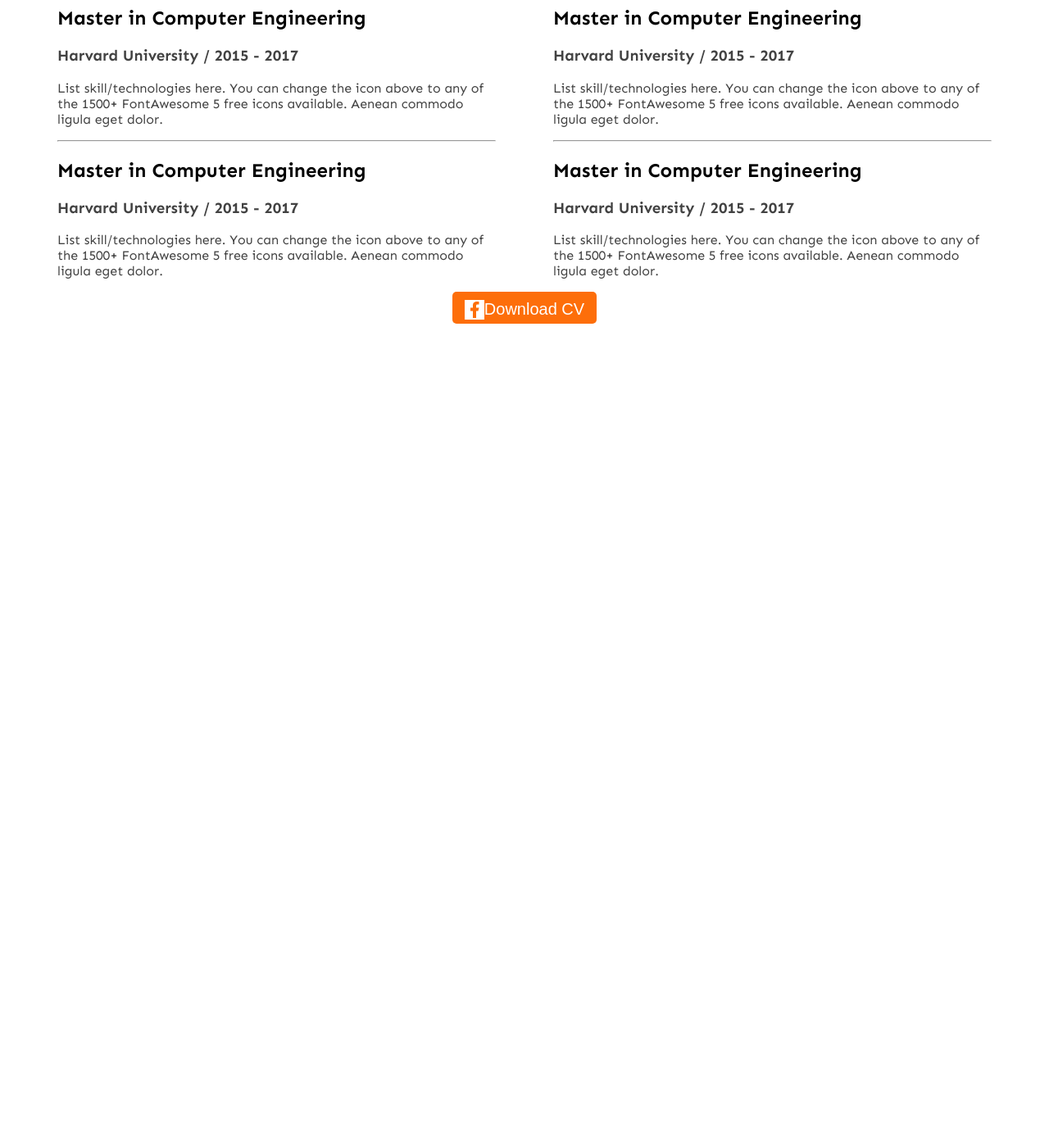
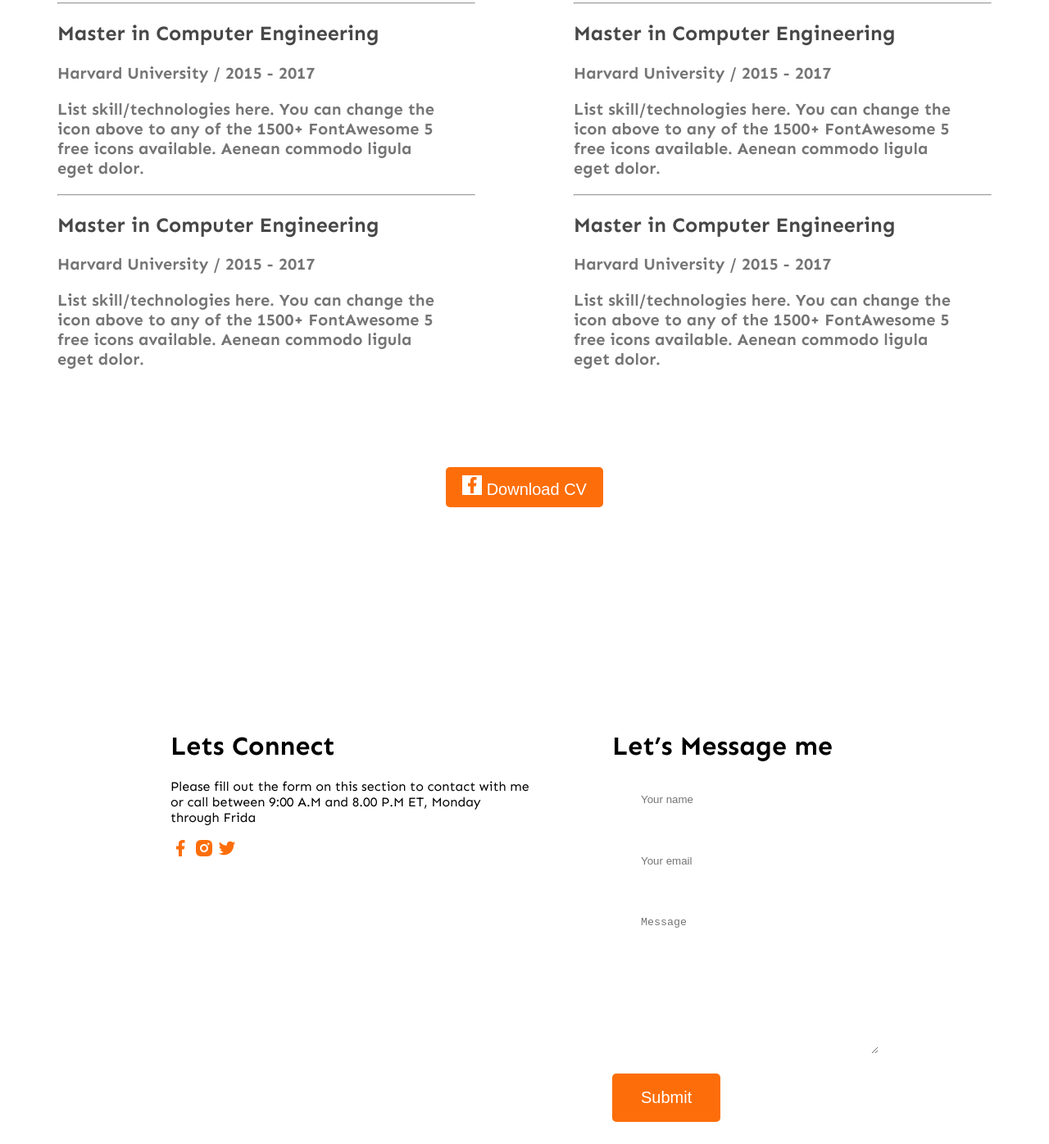
Before and after one commit to freelancersayed/web-developer-portfolio, a plain HTML site: page index.html in a window 1280 px wide. Shown: the part 2476-3872 px from the top of the page at 82% size. Before the commit the page ends 2879 px from the top, so only its background shows below. Drawn offline with Linux system fonts and the light colour scheme.

Commit message:
added the footer section

```diff
--- a/index.html
+++ b/index.html
@@ -161,7 +161,7 @@
 
 
                <div class="button-downdoad">
-                <button class="botton-primary button-2"><img src="images/icons/facebook.png" alt=""> Download CV</button>
+                <button class="botton-primary"><img src="images/icons/facebook.png" alt=""> Download CV</button>
                </div>
 
         </section>
@@ -169,6 +169,33 @@
 
     </main>
     <footer>
+            <div class="footer-contain">
+                <h1>Lets Connect</h1>
+                <p>Please fill out the form on this section to contact with me or call between 9:00 A.M and 8.00 P.M ET, Monday through Frida</p>
+
+                <div class="icons">
+                    <a href=""><img src="images/icons/facebook.png" alt=""></a>
+                   <a href=""><img src="images/icons/insta.png" alt=""></a>
+                   <a href=""><img src="images/icons/twitter.png" alt=""></a>
+                   </div>
+            </div>
+
+
+            <div class="footer-contain">
+                <h1>Let’s Message me</h1>
+                <form class="contact">
+
+                    <input type="text" name="Name" id="" placeholder="Your name">
+
+                        <input type="text" name="Name" id="" placeholder="Your email">
+
+                    <textarea  name="" id="text-area" cols="30" rows="10" placeholder="Message"></textarea>
+                   <input class="botton-primary" type="submit" name="submit" id="">
+
+
+                </form>
+
+            </div>
 
 
     </footer>
--- a/style/portfolio.css
+++ b/style/portfolio.css
@@ -159,10 +159,15 @@ main {
 
 
 /* Resume Section style */
+
+.resume-item{
+    padding-right: 50px;
+}
 .resume-comlumn-title {
     color: rgb(36, 36, 36);
     font-size: 30px;
     font-weight: 700;
+    margin: 0 auto;
 
 }
 
@@ -171,26 +176,48 @@ main {
     gap: 70px;
 }
 
-.resume-item {
+.resume-item-title {
+    color:  #474747;
+    font-size: 25px;
+    font-weight: 700;
 
 
 }
 
 .resume-item-description, .resume-item-institute{
-    color: #424242;
+    color:  #757575;;
+font-size: 20px;
+font-weight: 600;
+
 }
 
 .button-downdoad{
     display: flex;
     width: 100%;
     justify-content: center;
+    margin-top: 100px;
 }
-.button-2{
-  background-color: #FD6E0A;
-  padding: 10px 15px 5px;
-  display: flex;
-}
+
+
 button img{
     background-color: white;
 
 }
+
+
+/* footer section style */
+
+footer{
+    display: flex;
+    /* justify-content: space-around; */
+    padding: 150px 200px;
+    margin-top: 100px;
+    gap: 100px;
+}
+.contact input, textarea{
+    display: block;
+    margin-bottom: 24px;
+    padding: 18px 35px;
+    border: 0;
+    border-color: #474747;
+}
```
Also changed, not shown: images/sayed (2).png (added), images/sayed.png, images/sayed1.png (added).
